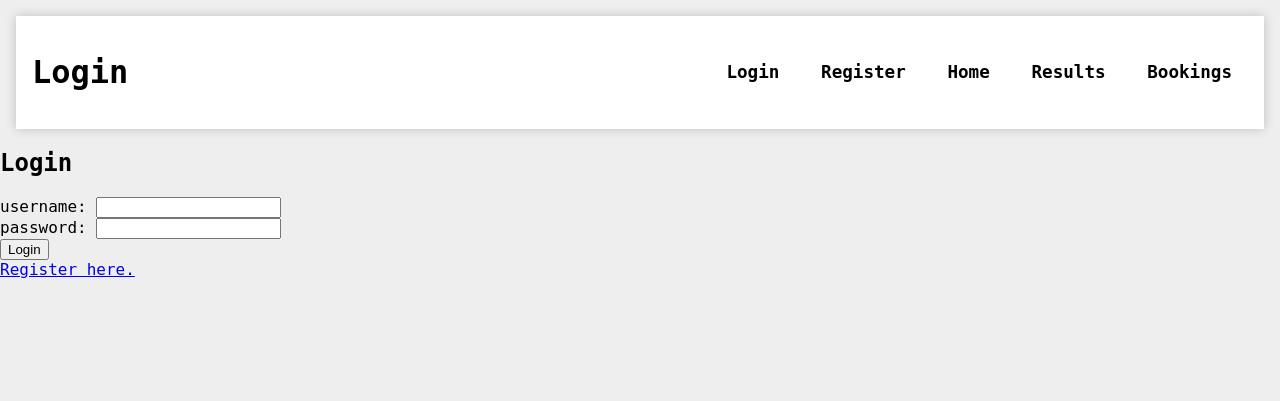
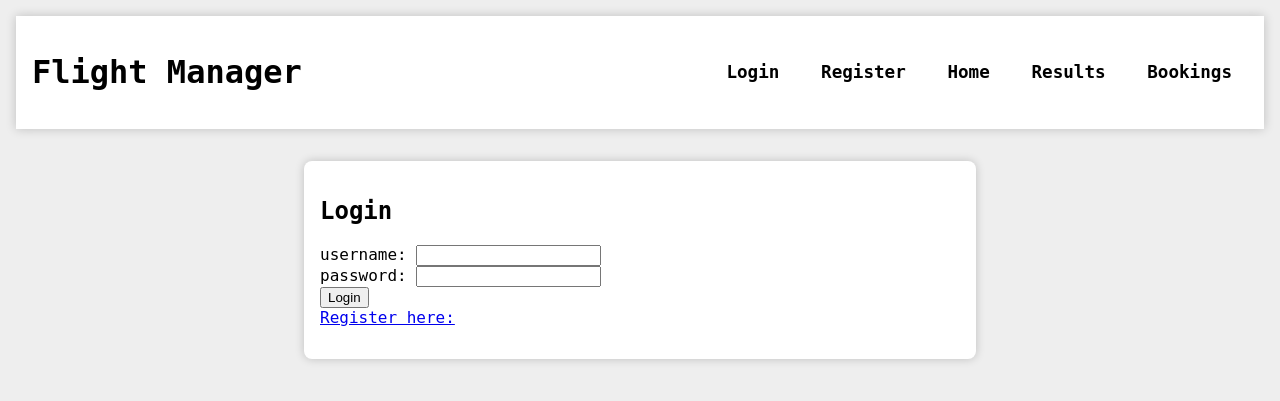
Before and after one commit to David-Joicey/Flight_Manager, a Flask app: page /auth/login in a window 1280 px wide. Shown: the top 401 px of the page. Run offline with Flask 3, Linux system fonts and the light colour scheme.

Commit message:
Improved UI - Standardised subheader layout and added login + register css

```diff
--- a/static/styles.css
+++ b/static/styles.css
@@ -48,3 +48,13 @@ nav a {
 nav a:hover {
     opacity: 0.7;
     }
+
+.login-container, .register-container {
+    width: 50%;
+    margin: 2rem auto;
+    padding: 1rem;
+    padding-bottom: 2rem;
+    background: #ffffff;
+    border-radius: 0.5rem;
+    box-shadow: 0 0 10px rgba(0, 0, 0, 0.2);
+    }
--- a/templates/auth/login.html
+++ b/templates/auth/login.html
@@ -2,9 +2,10 @@
 
 {% block title %}Login{% endblock %}
 
-{% block header %}Login{% endblock %}
+{% block header %}{% endblock %}
 
 {% block content %}
+    <div class="login-container">
         <h2>Login</h2>
         <form method="post">
             <label for="username">username:</label>
@@ -15,5 +16,6 @@
 
             <input type="submit" value="Login">
         </form>
-    <a href="{{ url_for('auth.register') }}">Register here.</a>
+        <a href="{{ url_for('auth.register') }}">Register here:</a>
+    </div>
 {% endblock %}
--- a/templates/auth/register.html
+++ b/templates/auth/register.html
@@ -2,9 +2,10 @@
 
 {% block title %}Register{% endblock %}
 
-{% block header %}Account Creation{% endblock %}
+{% block header %}{% endblock %}
 
 {% block content %}
+  <div class="register-container">
     <h2>Sign Up</h2>
       <form method="post">
           <label for="username">username:</label>
@@ -15,4 +16,6 @@
 
           <input type="submit" value="Sign Up">
       </form>
+      <a href="{{ url_for('auth.login') }}">Log in to existing account:</a>
+  </div>
 {% endblock %}
--- a/templates/base.html
+++ b/templates/base.html
@@ -8,7 +8,7 @@
 </head>
 <body>
     <header>
-        <h1>{% block header %}{% endblock %}</h1>
+        <h1>{% block header %}{% endblock %}Flight Manager</h1>
         <nav>
             {% if g.user %}
                 <span>Welcome, {{ g.user['username'] }}!</span>
--- a/templates/index.html
+++ b/templates/index.html
@@ -2,11 +2,11 @@
 
 {% block title %}Home{% endblock %}
 
-{% block header %}Flight Manager{% endblock %}
+{% block header %}{% endblock %}
 
 {% block content %}
     <div class="search-container">
-        <p>Flight Search</p>
+        <h2>Flight Search</h2>
         <form action="/results" method="GET" class="search-form">
             <label for="From">From:</label>
             <input type="text" id="From" name="From" required>
--- a/templates/results.html
+++ b/templates/results.html
@@ -2,10 +2,11 @@
 
 {% block title %}Results{% endblock %}
 
-{% block header %}Flights{% endblock %}
+{% block header %}{% endblock %}
 
 {% block content %}
     <div class="results-container">
+        <h2>Search Results</h2>
         <table class="results-table">
             <thead>
                 <tr>
```
Lines whose indentation alone changed are shown as unchanged.
